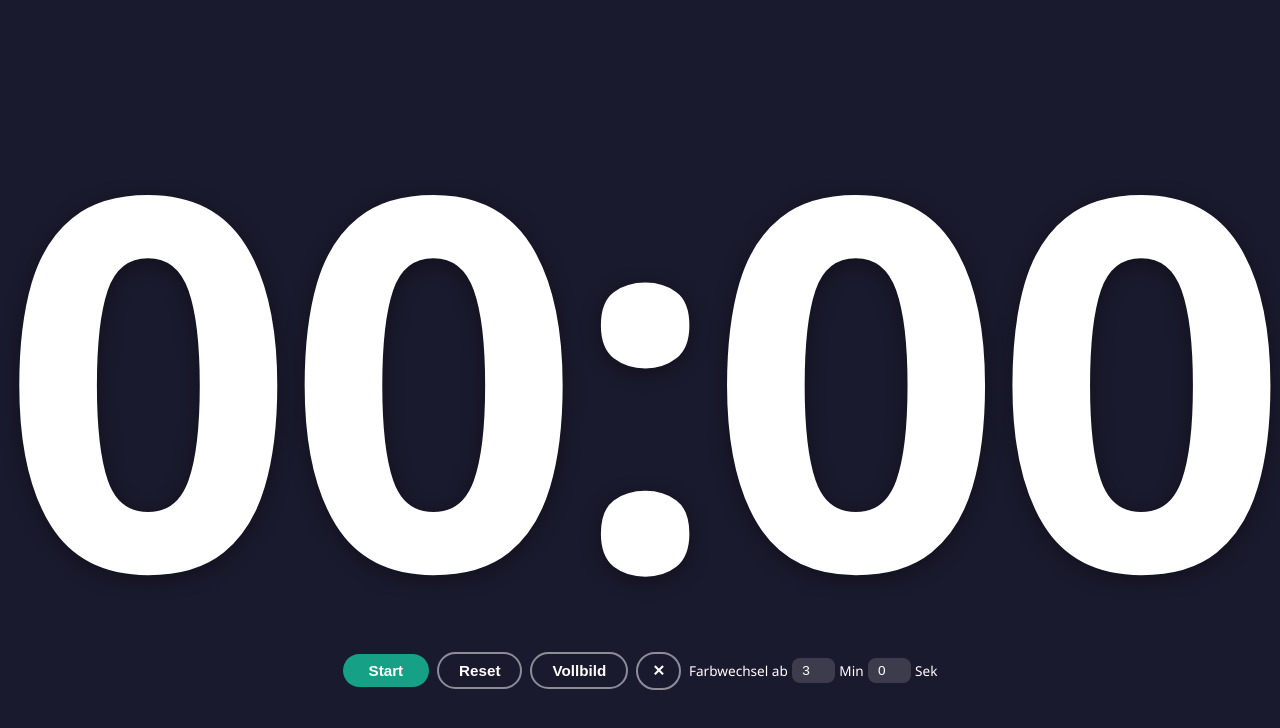
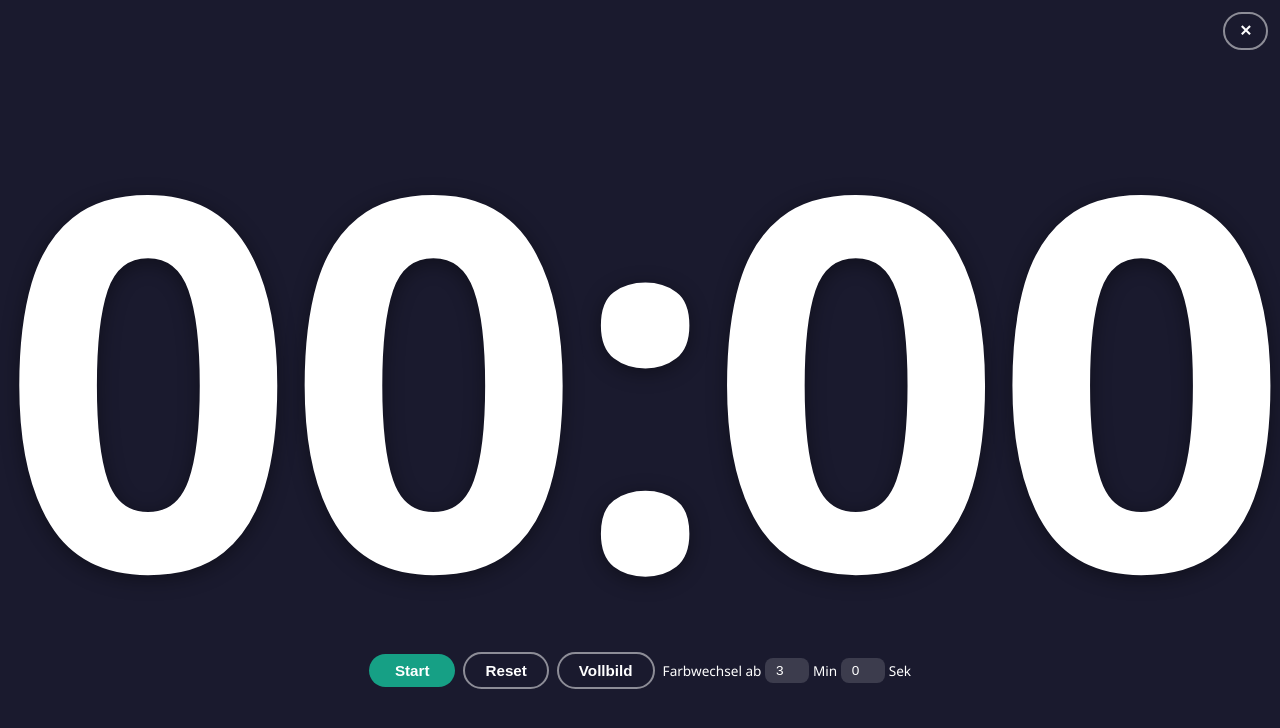
Before and after one commit to m-kue/Kuen.WebApp, a plain HTML site: page TrainingWatch/trainingwatch.html in a window 1280 px wide. Drawn offline with Linux system fonts and the light colour scheme.

Commit message:
TrainingWatch: Ausblenden-Knopf (X) fest in der oberen rechten Ecke
- position: fixed, top/right 12px, z-index 10 — der Knopf sitzt am rechten Bildschirmrand
  statt in der zentrierten Button-Reihe
- Service-Worker-Cache auf trainingwatch-v5 erhoeht

Co-authored-by: m-kue <m-kue@users.noreply.github.com>

```diff
--- a/TrainingWatch/sw.js
+++ b/TrainingWatch/sw.js
@@ -1,4 +1,4 @@
-const CACHE = 'trainingwatch-v4';
+const CACHE = 'trainingwatch-v5';
 const DATEIEN = [
   './trainingwatch.html',
   './manifest.webmanifest',
--- a/TrainingWatch/trainingwatch.html
+++ b/TrainingWatch/trainingwatch.html
@@ -107,6 +107,10 @@
   }
 
   #ausblendKnopf {
+    position: fixed;
+    top: 12px;
+    right: 12px;
+    z-index: 10;
     font-size: 0.95rem;
     font-weight: 600;
     padding: 8px 14px;
```
